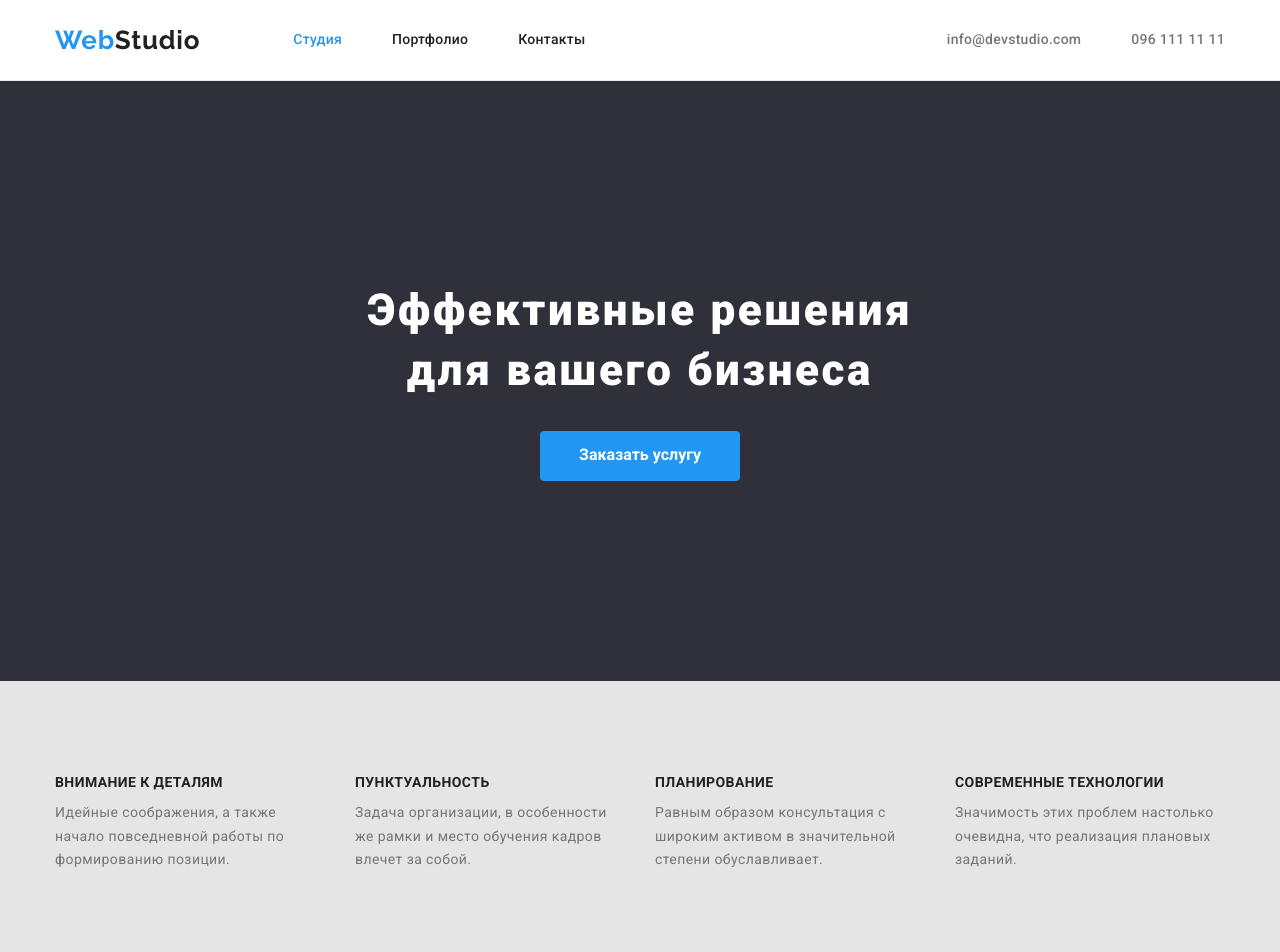
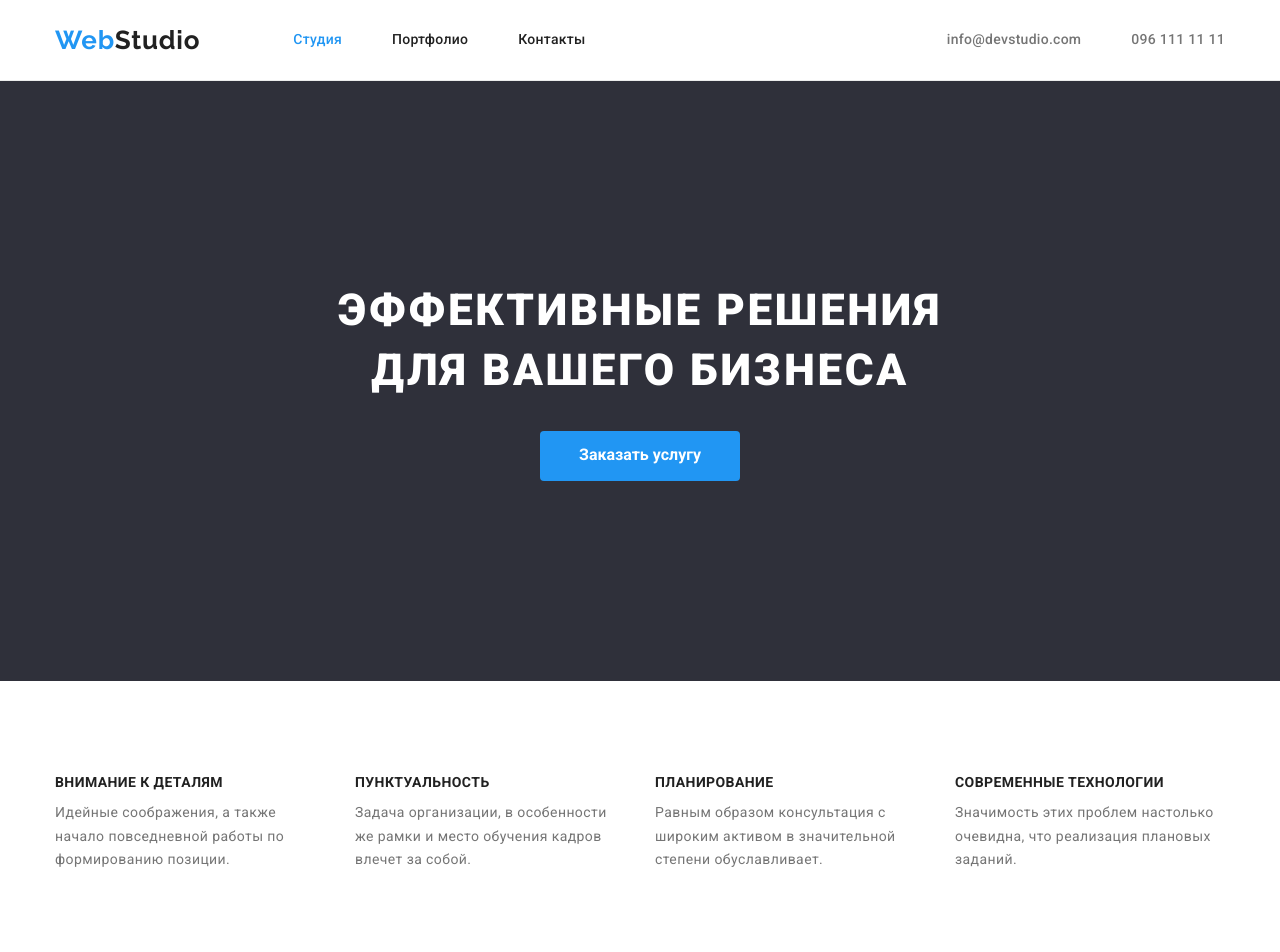
Before and after one commit to Kukovicya/goit-markup-hw-03, a plain HTML site: page index.html in a window 1280 px wide. Shown: the top 952 px of the page. Drawn offline with nearby package versions, Linux system fonts and the light colour scheme.

Commit message:
new day corection

```diff
--- a/css/style.css
+++ b/css/style.css
@@ -35,7 +35,7 @@ img {
 }
 
 body {
-  background-color: var(--primary-bacground-color);
+  background-color: #fff;
   color: var(--primary-text-color);
   font-family: Roboto, sans-serif;
   font-style: normal;
@@ -45,7 +45,7 @@ body {
   letter-spacing: 0.03em;
 }
 .section {
-  padding: 94px 0;
+  padding: 94px 0 0 0;
 }
 .container {
   margin: 0 auto;
@@ -160,7 +160,8 @@ span {
   line-height: 1.36;
   letter-spacing: 0.06em;
   margin: 0 auto;
-  padding-bottom: 30px;
+  margin-bottom: 30px;
+  text-transform: uppercase;
 }
 /* 1 КНОПКА */
 .button-primary {
@@ -219,7 +220,7 @@ span {
   max-width: 270px;
 }
 .feature li:not(:last-child) {
-  padding-right: 30px;
+  margin-right: 30px;
 }
 .feature p {
   max-width: 270px;
@@ -260,6 +261,7 @@ span {
 /* КОМАНДА */
 .section-team {
   background-color: #f5f4fa;
+  padding-bottom: 94px;
 }
 
 .section-team-list {
@@ -295,6 +297,9 @@ span {
 }
 
 /* main  2 */
+.section-example {
+  padding-bottom: 94px;
+}
 .example-btn-list {
   display: flex;
   justify-content: center;
@@ -320,7 +325,7 @@ span {
   max-width: 370px;
 }
 .section-example .title {
-  margin: 20px 24px 4px;
+  padding: 20px 24px 4px;
   font-weight: bold;
   font-size: 18px;
   line-height: 2;
--- a/index.html
+++ b/index.html
@@ -12,29 +12,31 @@
   <body>
 
   <header >
-    <nav class="container nav-container" >
+  <div class="container nav-container">
+    <nav class="nav-subcontainer">
       <a href="./index.html" class="logo">
-      <span>Web</span>Studio
+        <span>Web</span>Studio
       </a>
       <ul class="site-nav">
-        <li><a href="./index.html" class="link curent">Студия</a></li>
-        <li><a href="./portfolio.html" class="link">Портфолио</a></li>
+        <li><a href="./index.html" class="link curent ">Студия</a></li>
+        <li><a href="./portfolio.html" class="link ">Портфолио</a></li>
         <li><a href="" class="link">Контакты</a></li>
 
       </ul>
+    </nav>
 
     <ul class="auth-nav">
       <li> <a href="mailto:info@devstudio.com" class="link"> info@devstudio.com</a> </li>
       <li> <a href="tel:+0961111111" class="link">096 111 11 11</a> </li>
     </ul>
-    </nav>
+  </div>
   </header>
 
   <main>
     <!-- Герой -->
     <section class="hero section " >
       <div class="container hero-container">
-      <h1 class="hero-title" >Эффективные решения <br>для вашего бизнеса</h1>
+      <h1 class="hero-title" >Эффективные решения для вашего бизнеса</h1>
       <button type="button" class="button-primary" >Заказать услугу</button>
       </div>
     </section>
```
Also changed, not shown: portfolio.html (+1 -1 lines).
